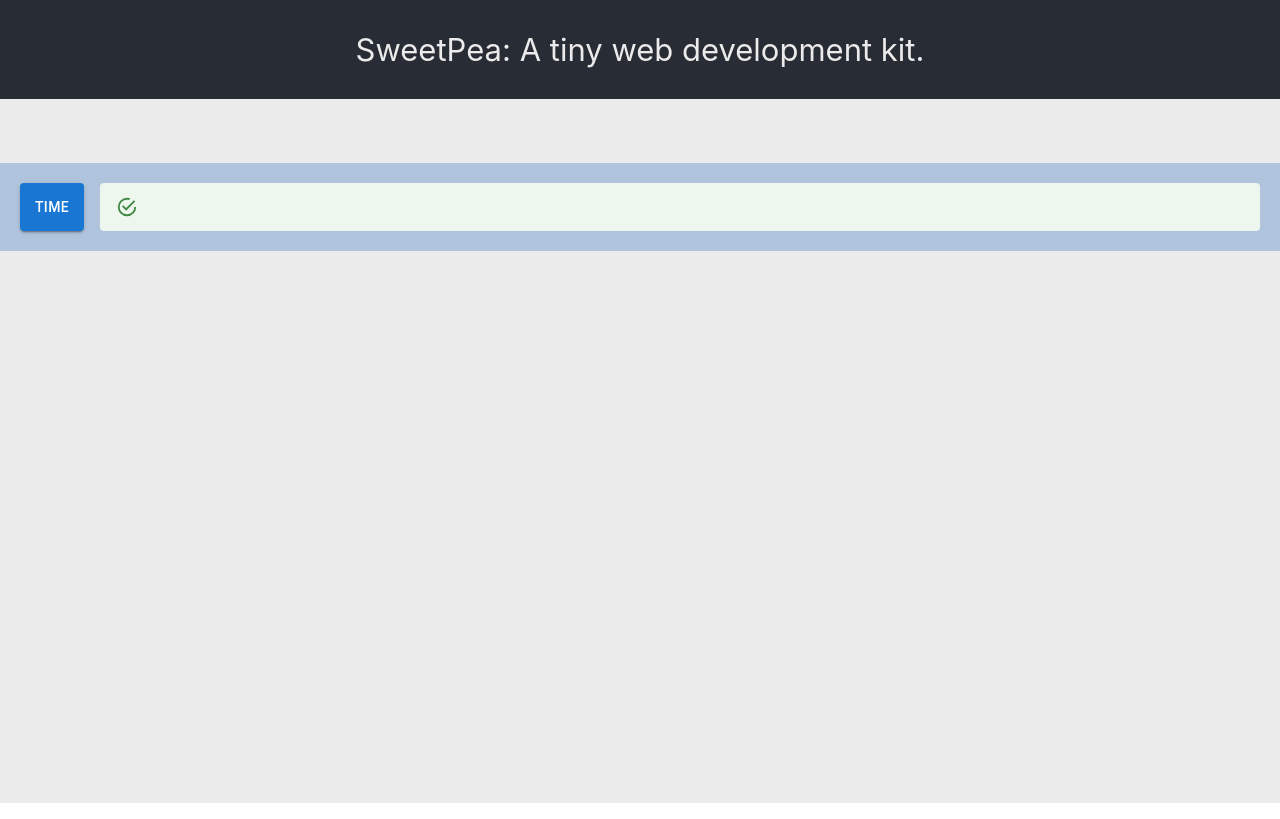
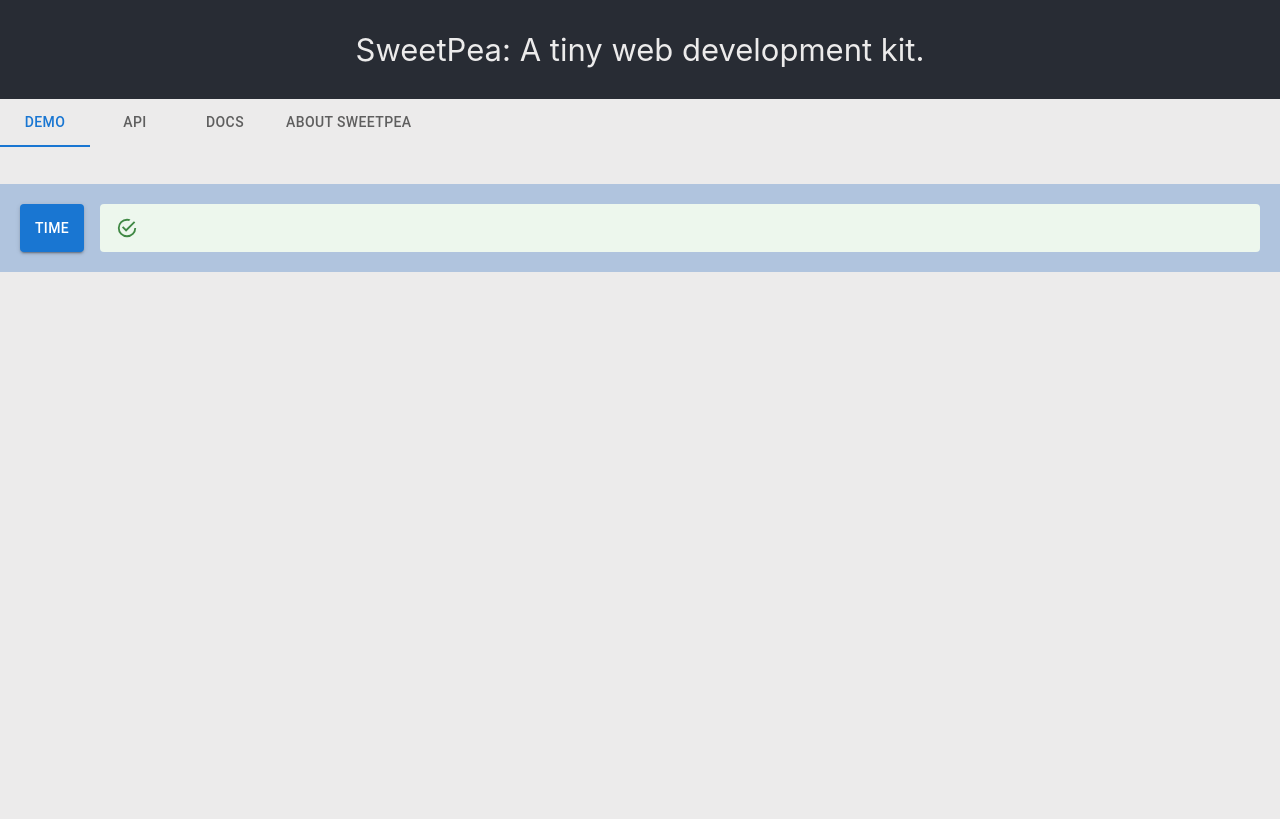
Before and after one commit to eleblanc-ai/SweetPea, a React (Create React App) app in the folder website/: page / in a window 1280 px wide. Built offline with nearby package versions, Linux system fonts and the light colour scheme.

Commit message:
New branch demo-dev, progress on adding tabs to the demo website.

```diff
--- a/website/src/App.css
+++ b/website/src/App.css
@@ -32,9 +32,8 @@
 }
 
 .App-main-content {
-  padding-top:8vh;
   background-color: #ECEBEB;
-  min-height: 80vh;
+  min-height: 90vh;
   flex-direction: column;
   align-items: center;
   justify-content: center;
@@ -81,11 +80,3 @@
 .alert-response{
   width:100%;
 }
-@keyframes App-logo-spin {
-  from {
-    transform: rotate(0deg);
-  }
-  to {
-    transform: rotate(360deg);
-  }
-}
--- a/website/src/App.js
+++ b/website/src/App.js
@@ -11,16 +11,31 @@ import './App.css';
 import Stack from '@mui/material/Stack';
 import Button from '@mui/material/Button';
 import Alert from '@mui/material/Alert';
+import Tabs from '@mui/material/Tabs';
+import Tab from '@mui/material/Tab';
 
 
 /* Import core server hostname and port */
 import {SERVER_HOSTNAME, SERVER_PORT, TIME_ENDPOINT} from "./consts";
 
 
+interface TabPanelProps {
+    children?: React.ReactNode;
+    index: number;
+    value: number;
+}
+
 function App() {
 
     /* testMessage state variable initialized to empty string*/
     const [timeString, setTimeString] = useState('');
+
+    /*  */
+    const [tabIndex, setTabIndex] = useState(0);
+    const handleTabChange = (event, newTabIndex) => {
+        setTabIndex(newTabIndex);
+    };
+
 
     /* Keep it RESTful with HTTP verbs: https://www.geeksforgeeks.org/get-and-post-method-using-fetch-api/ */
     /* Make GET request to the server's `time` endpoint */
@@ -33,16 +48,33 @@ function App() {
             })
     }
 
+    {/* vis variable stores page HTML and JS */}
+    let vis = <div className="App">
 
-    let vis = <div className="App">
+
         {/* Demo header, replace with your own -- edit style in App.css  */}
         <div className="App-header">
             <p>
                 SweetPea: A tiny web development kit.
             </p>
         </div>
+
+
+
         {/* Main site content -- edit style in App.css */}
+
+
         <div className="App-main-content">
+
+            <Tabs value={tabIndex} onChange={handleTabChange}>
+                <Tab label="Demo" />
+                <Tab label="API" />
+                <Tab label="Docs" />
+                <Tab label="About SweetPea" />
+
+            </Tabs>
+            <br/>
+
 
             {/* Demo button -- edit style in App.css */}
             {/* On click, demo button will call fetchTestMessage */}
@@ -52,9 +84,12 @@ function App() {
             </Stack>
 
         </div>
+
     </div>
 
+    {/* return vis to render */}
     return (
+
         <div>{vis}</div>
     );
 }
```
Also changed, not shown: 2 other files (tests, documents, lock files or other folders).
